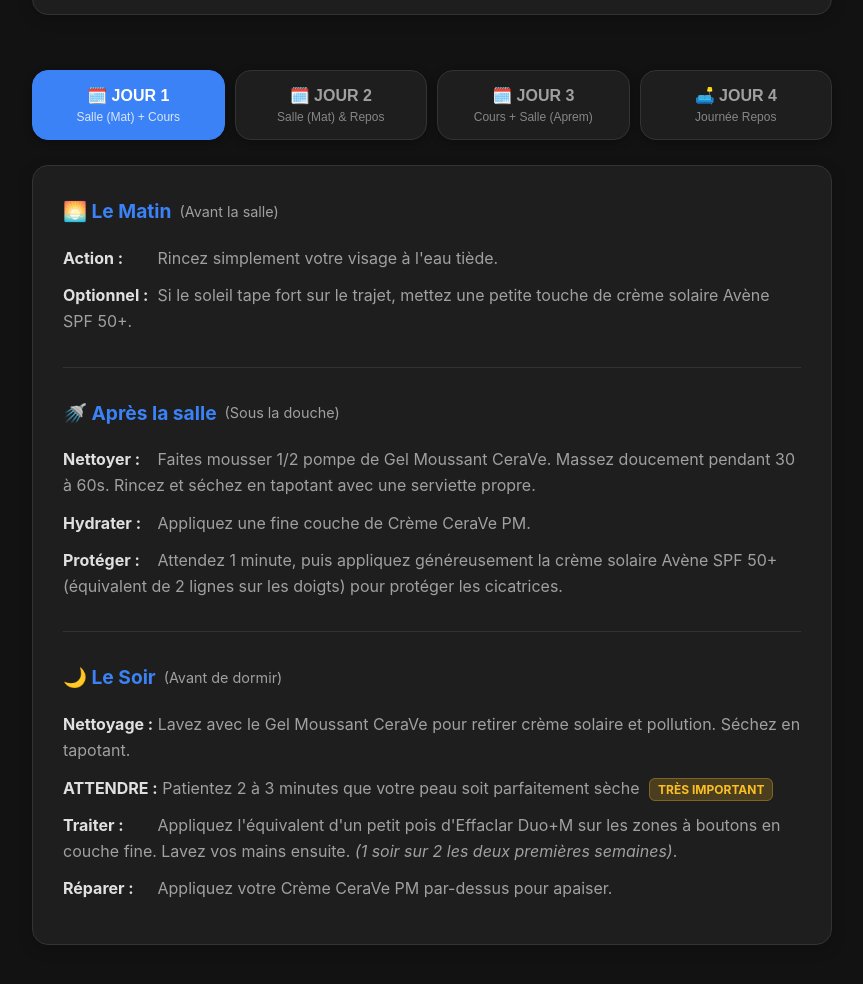
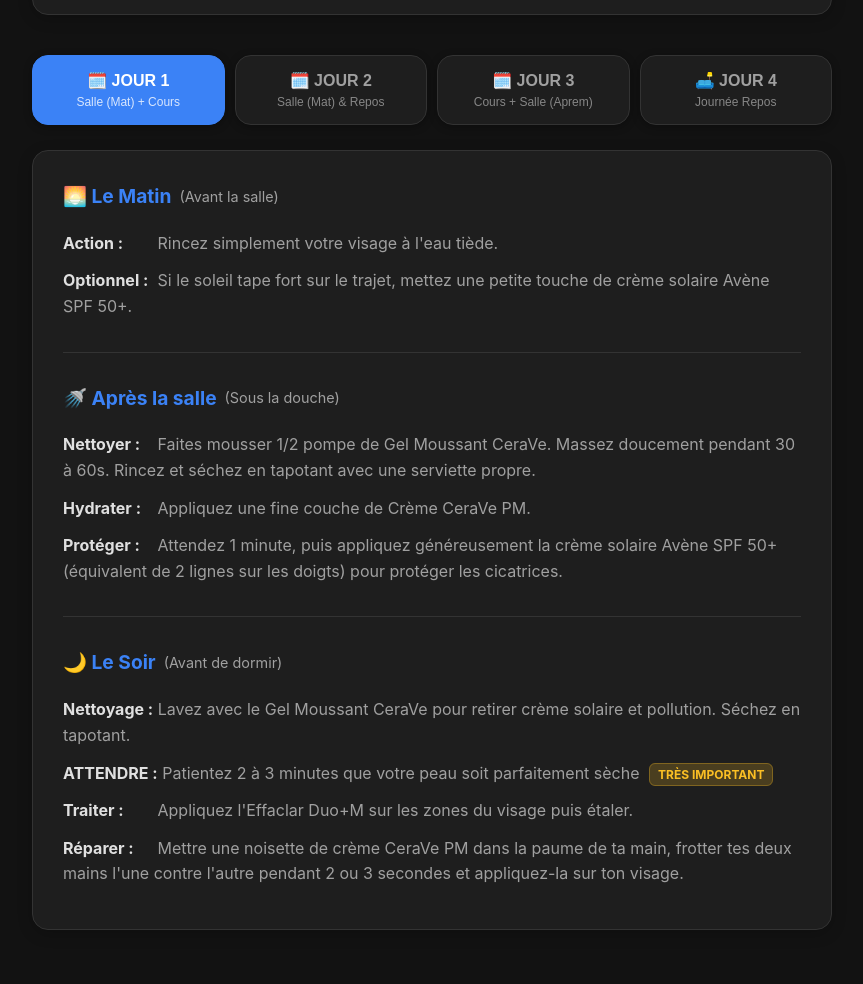
Before and after one commit to routine-soin/routine-soin, a plain HTML site: page index.html in a window 1280 px wide. Shown: the part 872-1856 px from the top of the page, without its empty margins (208-1071 px from the left). Drawn offline with Linux system fonts and the light colour scheme.

Commit message:
Add files via upload

```diff
--- a/index.html
+++ b/index.html
@@ -31,14 +31,13 @@
             line-height: 1.6;
             margin: 0;
             padding: 20px;
-            /* Empêche le "rebond" désagréable sur mobile */
             overscroll-behavior-y: none;
         }
 
         .container {
             max-width: 800px;
             margin: 0 auto;
-            padding-bottom: 40px; /* Espace en bas pour ne pas coller à l'écran */
+            padding-bottom: 40px;
         }
 
         header {
@@ -142,14 +141,9 @@
             top: 0;
         }
 
-        /* Onglets pour les jours (Rendus collants/sticky) */
+        /* Onglets pour les jours */
         .tabs-container {
-            position: sticky;
-            top: 0;
-            z-index: 100;
-            background-color: var(--bg-main);
-            padding: 15px 0; /* Fond pour masquer le texte qui passe en dessous */
-            margin-bottom: 10px;
+            margin-bottom: 25px;
         }
 
         .tabs {
@@ -257,16 +251,6 @@
             border: 1px solid rgba(59, 130, 246, 0.3);
         }
 
-        .objective {
-            text-align: center;
-            font-style: italic;
-            color: var(--text-muted);
-            margin-bottom: 25px;
-            background: rgba(255, 255, 255, 0.05);
-            padding: 15px;
-            border-radius: 10px;
-        }
-
         @keyframes fadeIn {
             from { opacity: 0; transform: translateY(10px); }
             to { opacity: 1; transform: translateY(0); }
@@ -276,7 +260,6 @@
             .tabs { flex-direction: column; }
             h1 { font-size: 1.5rem; }
             .products-grid { grid-template-columns: repeat(2, 1fr); }
-            /* Les boutons prennent moins de place en hauteur sur mobile quand on scrolle */
             .tab-btn { padding: 10px; }
         }
     </style>
@@ -355,8 +338,8 @@
             <h3>🌙 Le Soir <span style="font-size: 0.9rem; color: var(--text-muted); font-weight: normal;">(Avant de dormir)</span></h3>
             <div class="step"><strong>Nettoyage :</strong> Lavez avec le Gel Moussant CeraVe pour retirer crème solaire et pollution. Séchez en tapotant.</div>
             <div class="step"><strong>ATTENDRE :</strong> Patientez 2 à 3 minutes que votre peau soit parfaitement sèche <span class="tag">TRÈS IMPORTANT</span></div>
-            <div class="step"><strong>Traiter :</strong> Appliquez l'équivalent d'un petit pois d'Effaclar Duo+M sur les zones à boutons en couche fine. Lavez vos mains ensuite. <em>(1 soir sur 2 les deux premières semaines)</em>.</div>
-            <div class="step"><strong>Réparer :</strong> Appliquez votre Crème CeraVe PM par-dessus pour apaiser.</div>
+            <div class="step"><strong>Traiter :</strong> Appliquez l'Effaclar Duo+M sur les zones du visage puis étaler.</div>
+            <div class="step"><strong>Réparer :</strong> Mettre une noisette de crème CeraVe PM dans la paume de ta main, frotter tes deux mains l'une contre l'autre pendant 2 ou 3 secondes et appliquez-la sur ton visage.</div>
         </div>
     </div>
 
@@ -376,8 +359,8 @@
             <h3>🌙 Le Soir <span style="font-size: 0.9rem; color: var(--text-muted); font-weight: normal;">(Avant de dormir)</span></h3>
             <div class="step"><strong>Nettoyage :</strong> Lavez avec le Gel Moussant CeraVe pour retirer crème solaire et pollution. Séchez en tapotant.</div>
             <div class="step"><strong>ATTENDRE :</strong> Patientez 2 à 3 minutes que votre peau soit parfaitement sèche <span class="tag">TRÈS IMPORTANT</span></div>
-            <div class="step"><strong>Traiter :</strong> Appliquez l'équivalent d'un petit pois d'Effaclar Duo+M sur les zones à boutons en couche fine. Lavez vos mains ensuite. <em>(1 soir sur 2 les deux premières semaines)</em>.</div>
-            <div class="step"><strong>Réparer :</strong> Appliquez votre Crème CeraVe PM par-dessus pour apaiser.</div>
+            <div class="step"><strong>Traiter :</strong> Appliquez l'Effaclar Duo+M sur les zones du visage puis étaler.</div>
+            <div class="step"><strong>Réparer :</strong> Mettre une noisette de crème CeraVe PM dans la paume de ta main, frotter tes deux mains l'une contre l'autre pendant 2 ou 3 secondes et appliquez-la sur ton visage.</div>
         </div>
     </div>
 
@@ -398,15 +381,12 @@
             <h3>🌙 Le Soir <span style="font-size: 0.9rem; color: var(--text-muted); font-weight: normal;">(Avant de dormir)</span></h3>
             <div class="step"><strong>Nettoyage :</strong> Lavez avec le Gel Moussant CeraVe pour retirer crème solaire et pollution. Séchez en tapotant.</div>
             <div class="step"><strong>ATTENDRE :</strong> Patientez 2 à 3 minutes que votre peau soit parfaitement sèche <span class="tag">TRÈS IMPORTANT</span></div>
-            <div class="step"><strong>Traiter :</strong> Appliquez l'équivalent d'un petit pois d'Effaclar Duo+M sur les zones à boutons en couche fine. Lavez vos mains ensuite. <em>(1 soir sur 2 les deux premières semaines)</em>.</div>
-            <div class="step"><strong>Réparer :</strong> Appliquez votre Crème CeraVe PM par-dessus pour apaiser.</div>
+            <div class="step"><strong>Traiter :</strong> Appliquez l'Effaclar Duo+M sur les zones du visage puis étaler.</div>
+            <div class="step"><strong>Réparer :</strong> Mettre une noisette de crème CeraVe PM dans la paume de ta main, frotter tes deux mains l'une contre l'autre pendant 2 ou 3 secondes et appliquez-la sur ton visage.</div>
         </div>
     </div>
 
     <div id="jour4" class="tab-content">
-        <div class="objective">
-            L'objectif ici est de laisser la peau respirer un maximum.
-        </div>
         <div class="time-block">
             <h3>🌅 Le Matin</h3>
             <div class="step"><strong>Nettoyer :</strong> Faites mousser 1/2 pompe de Gel Moussant CeraVe. Massez doucement pendant 30 à 60s. Rincez et séchez en tapotant avec une serviette propre.</div>
@@ -417,8 +397,8 @@
             <h3>🌙 Le Soir <span style="font-size: 0.9rem; color: var(--text-muted); font-weight: normal;">(Avant de dormir)</span></h3>
             <div class="step"><strong>Nettoyage :</strong> Lavez avec le Gel Moussant CeraVe pour retirer crème solaire et pollution. Séchez en tapotant.</div>
             <div class="step"><strong>ATTENDRE :</strong> Patientez 2 à 3 minutes que votre peau soit parfaitement sèche <span class="tag">TRÈS IMPORTANT</span></div>
-            <div class="step"><strong>Traiter :</strong> Appliquez l'équivalent d'un petit pois d'Effaclar Duo+M sur les zones à boutons en couche fine. Lavez vos mains ensuite. <em>(1 soir sur 2 les deux premières semaines)</em>.</div>
-            <div class="step"><strong>Réparer :</strong> Appliquez votre Crème CeraVe PM par-dessus pour apaiser.</div>
+            <div class="step"><strong>Traiter :</strong> Appliquez l'Effaclar Duo+M sur les zones du visage puis étaler.</div>
+            <div class="step"><strong>Réparer :</strong> Mettre une noisette de crème CeraVe PM dans la paume de ta main, frotter tes deux mains l'une contre l'autre pendant 2 ou 3 secondes et appliquez-la sur ton visage.</div>
         </div>
     </div>
 
@@ -442,21 +422,20 @@
         // Afficher le contenu actuel et ajouter la classe active au bouton
         document.getElementById(tabName).classList.add("active");
 
-        // Gérer le cas où on appelle la fonction via du code (sans événement click direct)
+        // Gérer le cas où on appelle la fonction via du code
         if(evt && evt.currentTarget) {
             evt.currentTarget.classList.add("active");
         } else {
             document.getElementById('btn-' + tabName).classList.add("active");
         }
 
-        // 🧠 SAUVEGARDE EN MÉMOIRE : On retient l'onglet cliqué
+        // Sauvegarder l'onglet actif
         localStorage.setItem('activeRoutineDay', tabName);
     }
 
-    // Au chargement de la page, on vérifie si un jour a été sauvegardé
+    // Récupérer le jour sauvegardé au chargement
     document.addEventListener('DOMContentLoaded', function() {
         var savedDay = localStorage.getItem('activeRoutineDay');
-        // Si un jour est en mémoire, on l'ouvre automatiquement
         if (savedDay) {
             openTab(null, savedDay);
         }
```
